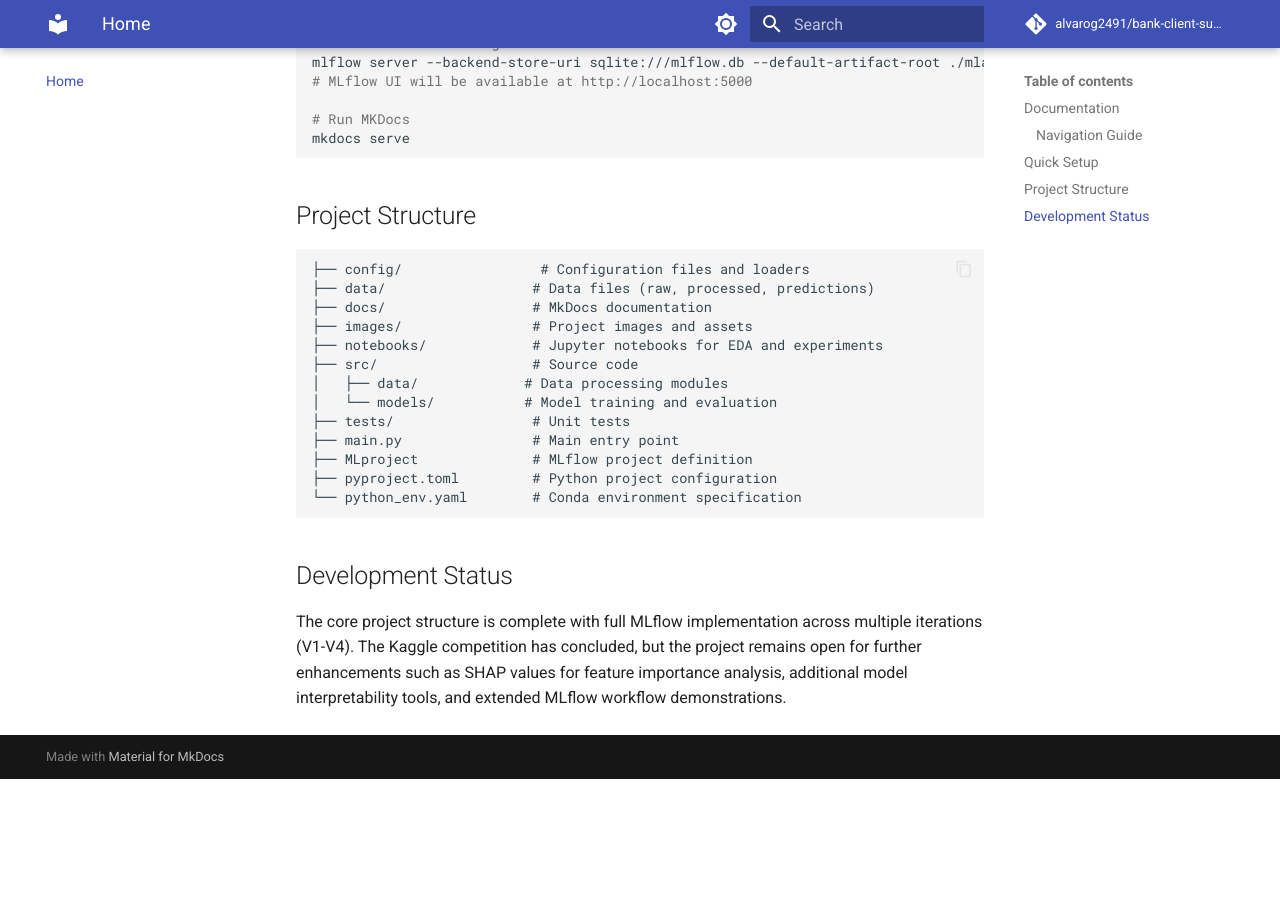
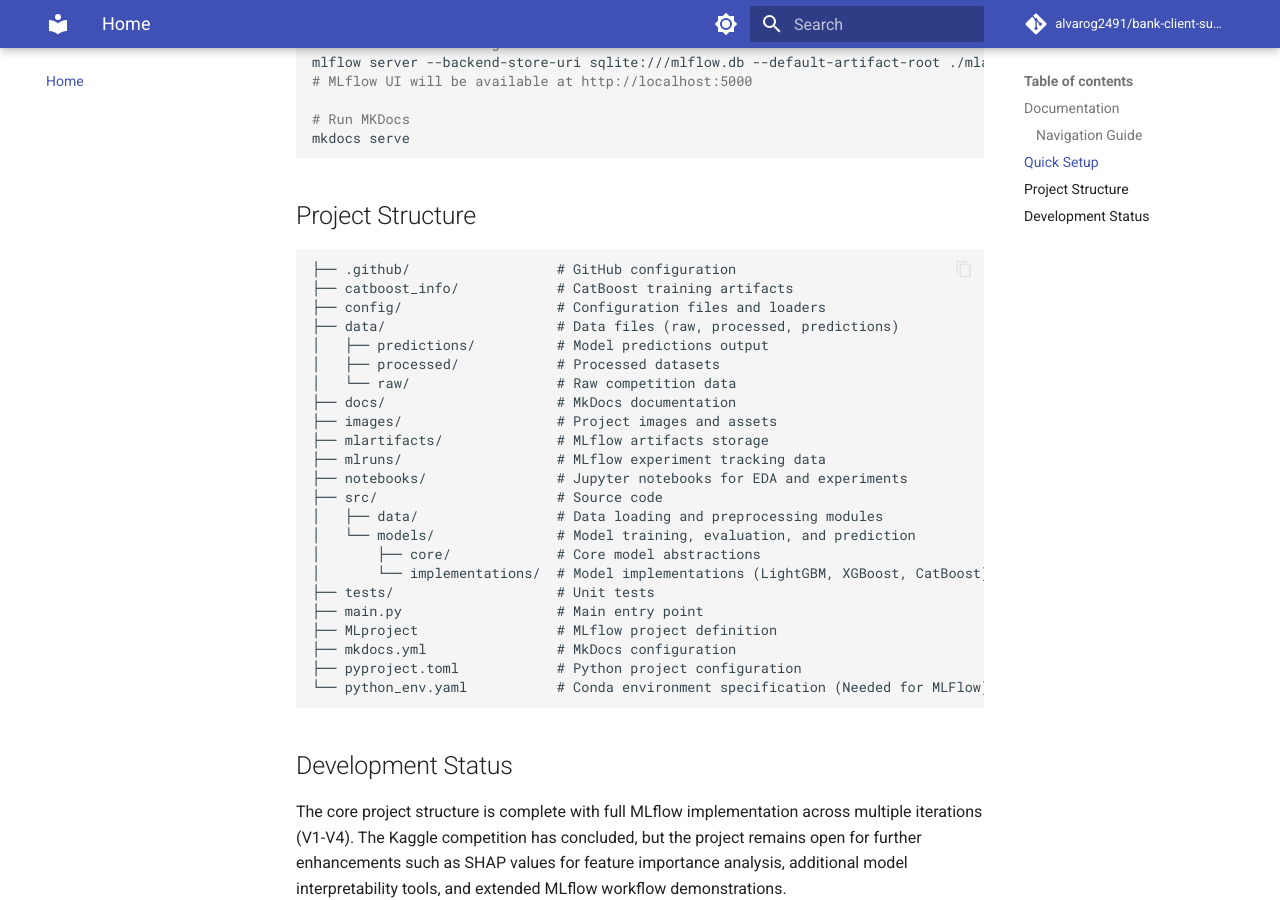
Before and after one commit to alvarog2491/bank-client-subscription-classifier, an MkDocs documentation site: the page built from docs/docs/index.md, in a window 1280 px wide and 900 px high, scrolled down 944 px. Built offline with MkDocs 1.6.1 and Material for MkDocs 9.7.7, drawn with Linux system fonts in a browser that asks for light colours; comment, search, counter and statistics services are not loaded; before the commit the page ends 1723 px from its top, so only the background shows below that.

Commit message:
Update Docs

````diff
--- a/README.md
+++ b/README.md
@@ -36,19 +36,29 @@
 ## Project Structure
 
 ```
-├── config/                 # Configuration files and loaders
-├── data/                  # Data files (raw, processed, predictions)
-├── docs/                  # MkDocs documentation
-├── images/                # Project images and assets
-├── notebooks/             # Jupyter notebooks for EDA and experiments
-├── src/                   # Source code
-│   ├── data/             # Data processing modules
-│   └── models/           # Model training and evaluation
-├── tests/                 # Unit tests
-├── main.py                # Main entry point
-├── MLproject              # MLflow project definition
-├── pyproject.toml         # Python project configuration
-└── python_env.yaml        # Conda environment specification
+├── .github/                  # GitHub configuration
+├── catboost_info/            # CatBoost training artifacts
+├── config/                   # Configuration files and loaders
+├── data/                     # Data files (raw, processed, predictions)
+│   ├── predictions/          # Model predictions output
+│   ├── processed/            # Processed datasets
+│   └── raw/                  # Raw competition data
+├── docs/                     # MkDocs documentation
+├── images/                   # Project images and assets
+├── mlartifacts/              # MLflow artifacts storage
+├── mlruns/                   # MLflow experiment tracking data
+├── notebooks/                # Jupyter notebooks for EDA and experiments
+├── src/                      # Source code
+│   ├── data/                 # Data loading and preprocessing modules
+│   └── models/               # Model training, evaluation, and prediction
+│       ├── core/             # Core model abstractions
+│       └── implementations/  # Model implementations (LightGBM, XGBoost, CatBoost)
+├── tests/                    # Unit tests
+├── main.py                   # Main entry point
+├── MLproject                 # MLflow project definition
+├── mkdocs.yml                # MkDocs configuration
+├── pyproject.toml            # Python project configuration
+└── python_env.yaml           # Conda environment specification (Needed for MLFlow)
 ```
 
 ## Development Status
````
Also changed, not shown: docs/docs/data/eda.md (+2 -2 lines), docs/docs/data/overview.md (+0 -30 lines).
